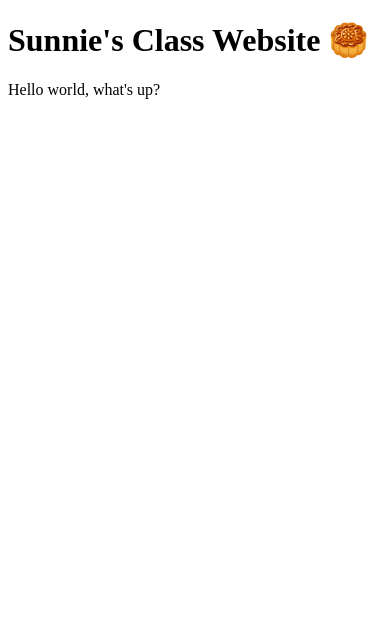
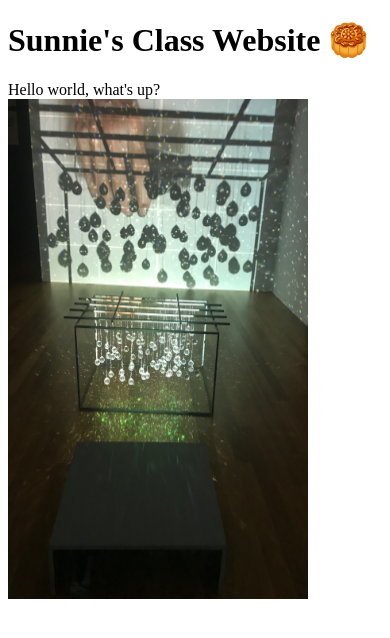
Before and after one commit to sl2466/interactive, a plain HTML site: page index.html in a window 390 px wide. Drawn offline with Linux system fonts and the light colour scheme.

Commit message:
added an image from my phone

```diff
--- a/index.html
+++ b/index.html
@@ -9,5 +9,7 @@
   <body>
     <h1>Sunnie's Class Website 🥮</h1>
     Hello world, what's up?
+    <br>
+    <img src="assets/phone-test.jpg" height="500" width="300">
   </body>
 </html>
```
Also changed, not shown: assets/phone-test.jpg (added), 1 other file.
